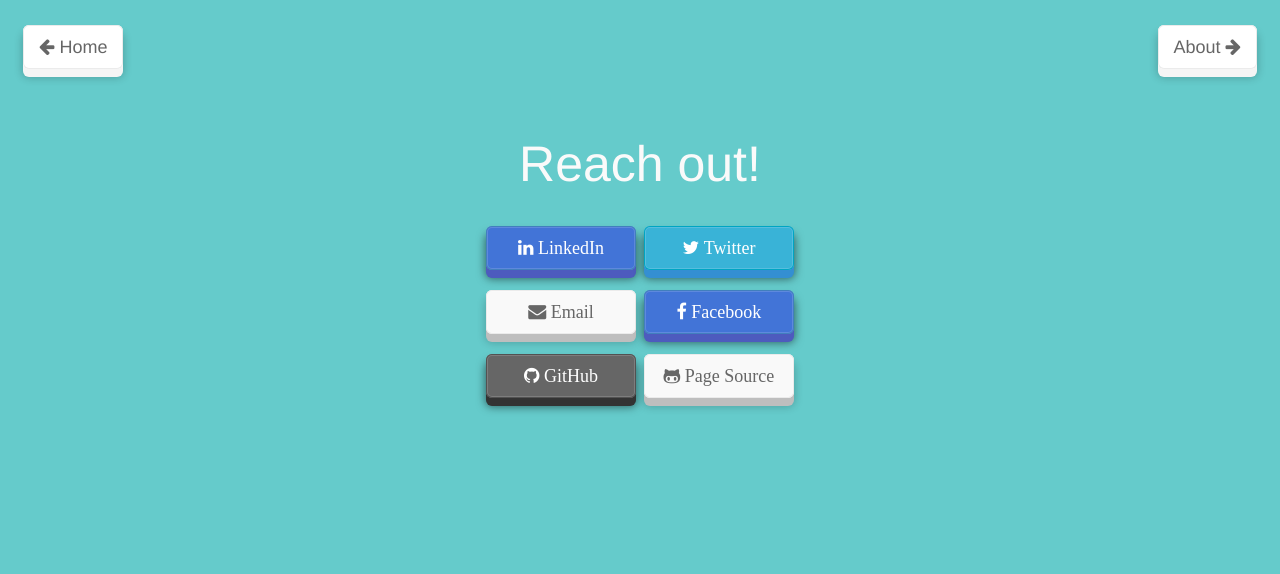
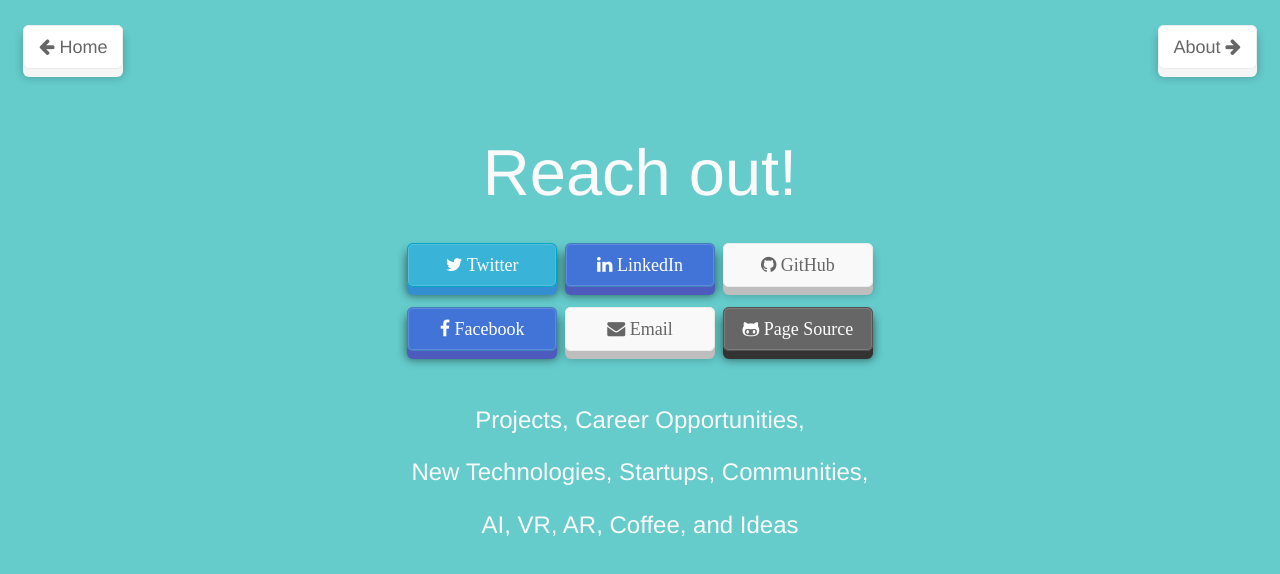
Before and after one commit to FSKidd/fskidd.github.io, a website: page index.html at #/contact in a window 1280 px wide. Drawn offline with Linux system fonts and the light colour scheme.

Commit message:
About topics

```diff
--- a/view/contact.html
+++ b/view/contact.html
@@ -3,14 +3,15 @@
   <button onclick="location.href = '#/about';" type="button" class="btn3d btn btn-white btn-lg navbar-right">About <i class="fa fa-arrow-right"></i></button>
 </div>
 <div class="head-text text-center">
-  <h2>Reach out!</h2>
+  <h2 class="contacttitle">Reach out!</h2>
   <br>
+  <button onclick="location.href = 'http://twitter.com/skylerkidd';" type="button" class="btn btn-info btn-lg btn3d contactbutton"><i class="fa fa-twitter"> Twitter</i></button>
   <button onclick="location.href = 'https://www.linkedin.com/in/skylerkidd';" type="button" class="btn btn-primary btn-lg btn3d contactbutton"><i class="fa fa-linkedin"> LinkedIn</i></button>
-  <button onclick="location.href = 'http://twitter.com/skylerkidd';" type="button" class="btn btn-info btn-lg btn3d contactbutton"><i class="fa fa-twitter"> Twitter</i></button>
+  <button onclick="location.href = 'https://github.com/SkylerKidd';" type="button" class="btn btn-default btn-lg btn3d contactbutton"><i class="fa fa-github"> GitHub</i></button>
   <br>
+  <button onclick="location.href = 'http://facebook.com/skyler.kidd.1';" type="button" class="btn btn-primary btn-lg btn3d contactbutton"><i class="fa fa-facebook"> Facebook</i></button>
   <button onclick="location.href = 'mailto:f.s.kidd@gmail.com';" type="button" class="btn btn-default btn-lg btn3d contactbutton"><i class="fa fa-envelope"> Email</i></button>
-  <button onclick="location.href = 'http://facebook.com/skyler.kidd.1';" type="button" class="btn btn-primary btn-lg btn3d contactbutton"><i class="fa fa-facebook"> Facebook</i></button>
-  <br>
-  <button onclick="location.href = 'https://github.com/SkylerKidd';" type="button" class="btn btn-dark btn-lg btn3d contactbutton"><i class="fa fa-github"> GitHub</i></button>
-  <button onclick="location.href = 'https://github.com/SkylerKidd/skylerkidd.github.io';" type="button" class="btn btn-default btn-lg btn3d contactbutton"><i class="fa fa-github-alt"> Page Source</i></button>
+  <button onclick="location.href = 'https://github.com/SkylerKidd/skylerkidd.github.io';" type="button" class="btn btn-dark btn-lg btn3d contactbutton"><i class="fa fa-github-alt"> Page Source</i></button>
+  <br><br>
+  <h3>Projects, Career Opportunities,<br><br>New Technologies, Startups, Communities,<br><br>AI, VR, AR, Coffee, and Ideas</h3>
 </div>
--- a/view/css/style.css
+++ b/view/css/style.css
@@ -48,6 +48,10 @@
 div h2 {
   font-size: 50px;
   font-weight: 400;
+}
+
+div h2.contacttitle {
+  font-size: 65px;
 }
 
 .contactbutton {
```
